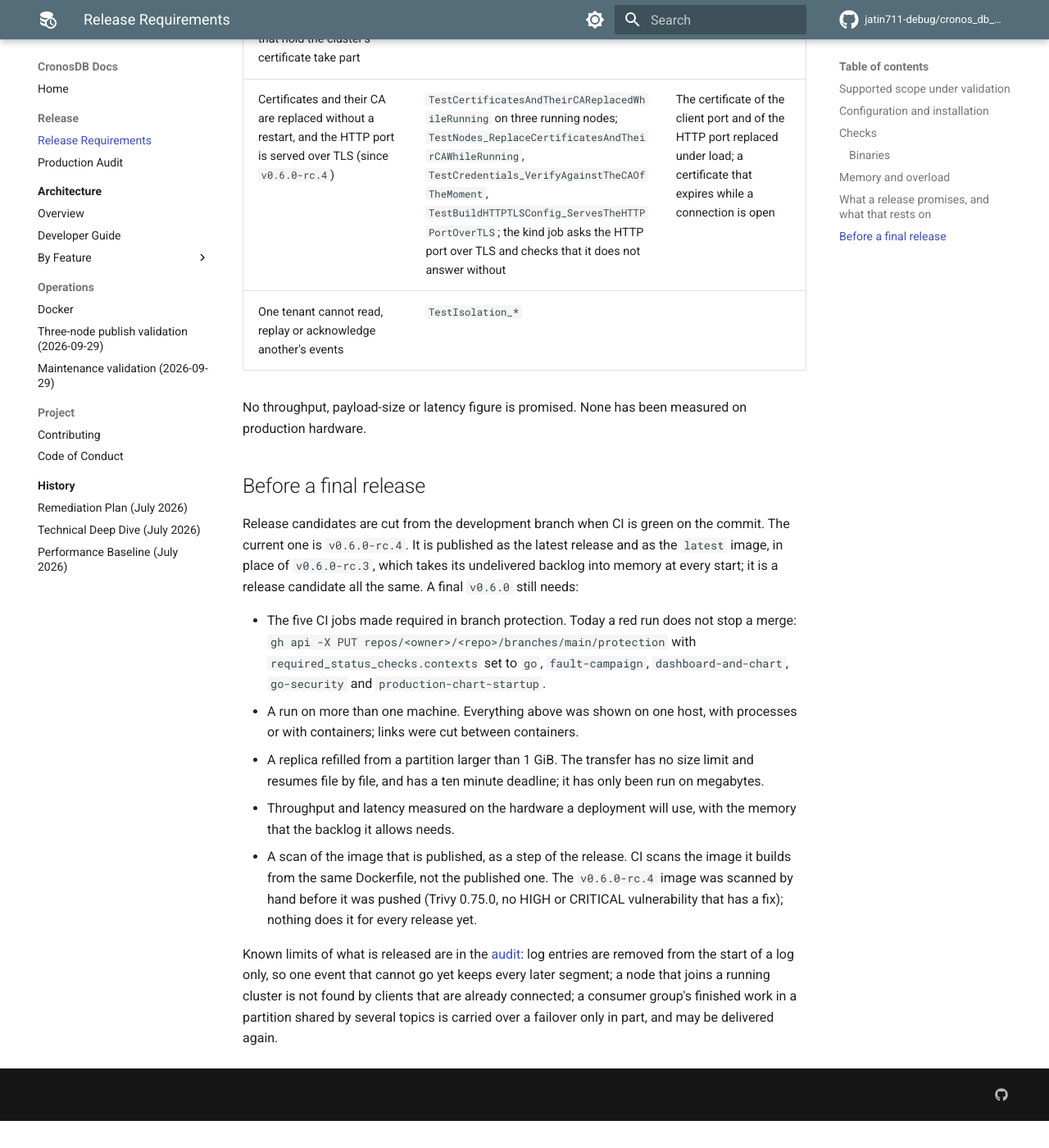
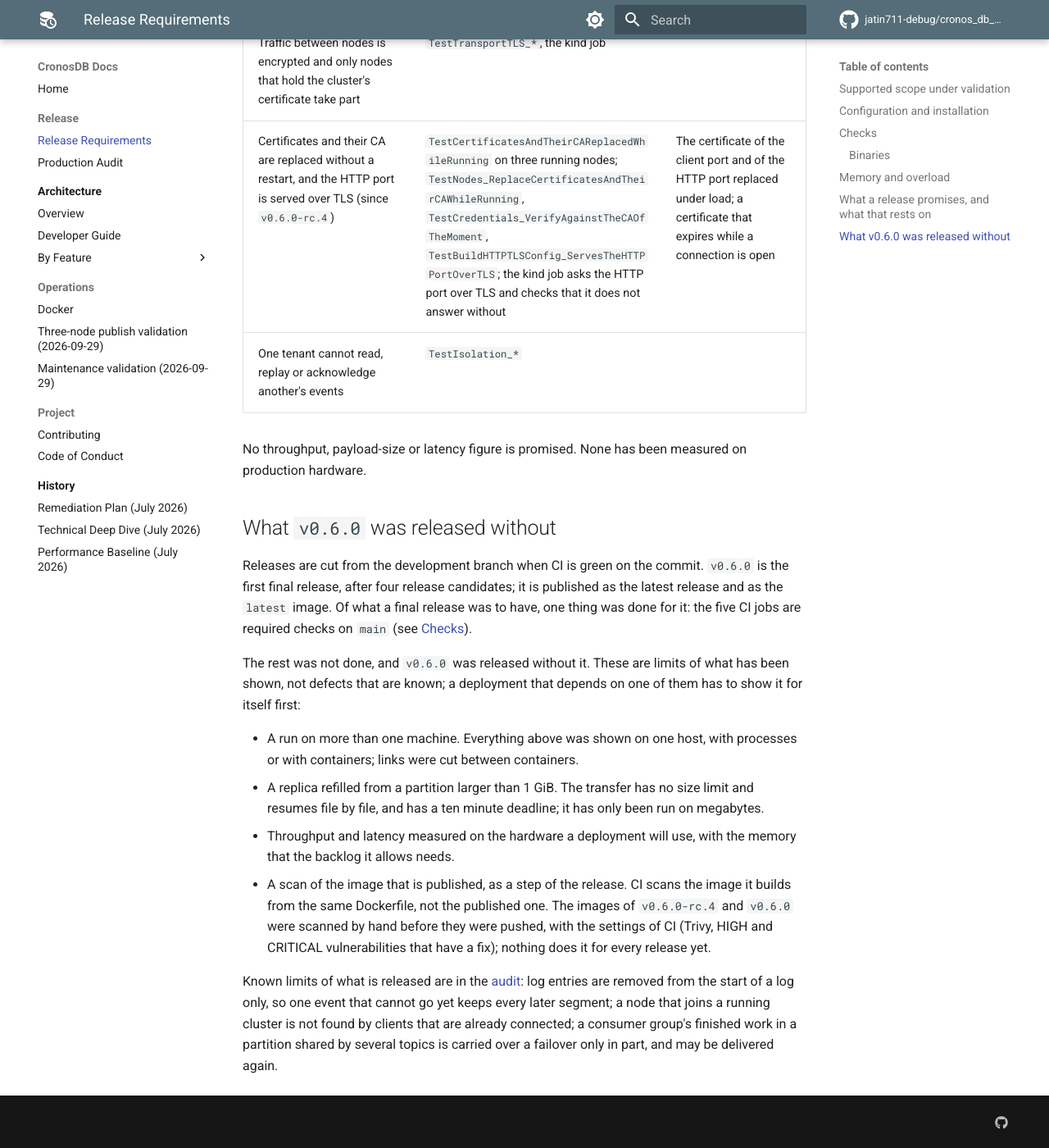
Before and after one commit to jatin711-debug/cronos_db_golang, an MkDocs documentation site: the page built from docs/PRODUCTION_RELEASE.md, in a window 1280 px wide and 1400 px high, scrolled down 7507 px. Shown: the whole window at 82% size. Built offline with MkDocs 1.6.1 and Material for MkDocs 9.7.7, drawn with Linux system fonts in a browser that asks for light colours; comment, search, counter and statistics services are not loaded; before the commit the page ends 8874 px from its top, so only the background shows below that; some of the changed text lies outside the part shown.

Commit message:
Name v0.6.0, the first final release, and point the chart at its image
The release and audit documents, the README, DOCKER.md and the security
policy name v0.6.0 as the current release in place of v0.6.0-rc.4. It
holds the ninth batch, which rc.4 does not: the topology that shows each
partition's in-sync replicas as its leader has them.

The release document listed what a final release still needed. One of
those is done: the five CI jobs are required checks on main since today,
for administrators as well, so main moves only to a commit on which all
five have passed. The others are not, and the section now says what v0.6.0
was released without, as limits of what has been shown: a run on more than
one machine, a replica refilled from a partition larger than 1 GiB,
throughput and latency on the hardware of a deployment, and a scan of the
published image as a step of the release (it is scanned by hand before it
is pushed). The audit's table keeps "Partial" where requirements remain;
F20, release gates, had only the required checks left.

The chart's appVersion was 0.1.0, and the image tag defaults to it, so
"helm install" as the README gives it asked for johnny711dock/cronos-db:0.1.0,
an image that was never published. The chart is now version 0.6.0 with
appVersion 0.6.0, and pulls the image of the release.

Co-Authored-By: Claude Opus 5.5 <noreply@anthropic.com>

```diff
--- a/docs/PRODUCTION_RELEASE.md
+++ b/docs/PRODUCTION_RELEASE.md
@@ -1,9 +1,11 @@
 # Production release requirements
 
-CronosDB is still undergoing production hardening. The
+`v0.6.0` is the first final release. Hardening goes on: the
 [audit closure table](PRODUCTION_AUDIT_2026-09-27.md#finding-closure-review)
-tracks unresolved guarantees. A green CI run is necessary but does not establish
-the complete release acceptance contract.
+tracks unresolved guarantees, and
+[what the release was cut without](#what-v060-was-released-without) is listed
+below. A green CI run is necessary but does not establish the complete release
+acceptance contract.
 
 ## Supported scope under validation
 
@@ -154,9 +156,12 @@ chart with security enabled. It runs for pull requests and for pushes to
 commit there is checked on request with
 `gh workflow run ci.yml --ref developement`, which is done for every commit a
 release is cut from.
-Make these jobs required in repository branch protection before treating them as
-enforced merge gates. A vulnerability finding fails its job; it is not silently
-waived.
+The five jobs (`go`, `fault-campaign`, `dashboard-and-chart`, `go-security`,
+`production-chart-startup`) are required checks on `main` since 2026-10-13, for
+administrators as well: `main` moves only to a commit on which all five have
+passed, so a commit of the development branch is checked on request first and
+`main` is fast-forwarded to it afterwards. A vulnerability finding fails its
+job; it is not silently waived.
 
 Run chart assertions locally with `python scripts/check-production-chart.py`
 (Helm and PyYAML required). `scripts/production-chart-smoke.sh` requires the
@@ -298,19 +303,18 @@ second; the last column says what they do not show.
 No throughput, payload-size or latency figure is promised. None has been
 measured on production hardware.
 
-## Before a final release
+## What `v0.6.0` was released without
 
-Release candidates are cut from the development branch when CI is green on
-the commit. The current one is `v0.6.0-rc.4`. It is published as the latest
-release and as the `latest` image, in place of `v0.6.0-rc.3`, which takes its
-undelivered backlog into memory at every start; it is a release candidate
-all the same. A final `v0.6.0` still needs:
+Releases are cut from the development branch when CI is green on the
+commit. `v0.6.0` is the first final release, after four release candidates;
+it is published as the latest release and as the `latest` image. Of what a
+final release was to have, one thing was done for it: the five CI jobs are
+required checks on `main` (see [Checks](#checks)).
 
-- The five CI jobs made required in branch protection. Today a red run does
-  not stop a merge:
-  `gh api -X PUT repos/<owner>/<repo>/branches/main/protection` with
-  `required_status_checks.contexts` set to `go`, `fault-campaign`,
-  `dashboard-and-chart`, `go-security` and `production-chart-startup`.
+The rest was not done, and `v0.6.0` was released without it. These are
+limits of what has been shown, not defects that are known; a deployment
+that depends on one of them has to show it for itself first:
+
 - A run on more than one machine. Everything above was shown on one host,
   with processes or with containers; links were cut between containers.
 - A replica refilled from a partition larger than 1 GiB. The transfer has no
@@ -320,9 +324,9 @@ all the same. A final `v0.6.0` still needs:
   the memory that the backlog it allows needs.
 - A scan of the image that is published, as a step of the release. CI scans
   the image it builds from the same Dockerfile, not the published one. The
-  `v0.6.0-rc.4` image was scanned by hand before it was pushed (Trivy
-  0.75.0, no HIGH or CRITICAL vulnerability that has a fix); nothing does it
-  for every release yet.
+  images of `v0.6.0-rc.4` and `v0.6.0` were scanned by hand before they were
+  pushed, with the settings of CI (Trivy, HIGH and CRITICAL vulnerabilities
+  that have a fix); nothing does it for every release yet.
 
 Known limits of what is released are in the
 [audit](PRODUCTION_AUDIT_2026-09-27.md): log entries are removed from the
```
Also changed, not shown: ARCHITECTURE.md (+1 -1 lines), DOCKER.md (+3 -3 lines), README.md (+6 -6 lines), docs/PRODUCTION_AUDIT_2026-09-27.md (+9 -10 lines), .github/SECURITY.md, 1 other file.
